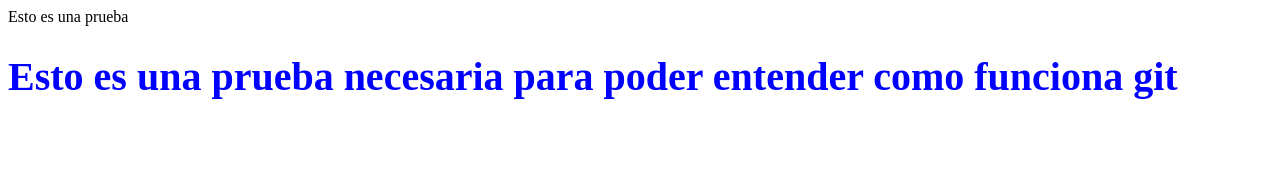
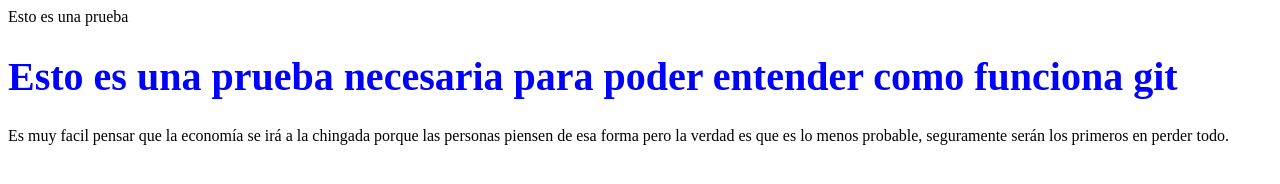
Before and after one commit to AlfonsoPiedrabuena/happybreakfastco, a plain HTML site: page happybreakfastco/index.html in a window 1280 px wide. Drawn offline with Linux system fonts and the light colour scheme.

```diff
--- a/happybreakfastco/index.html
+++ b/happybreakfastco/index.html
@@ -5,5 +5,6 @@
 	</head>
 	<body>
 		<h1>Esto es una prueba necesaria para poder entender como funciona git</h1>
+		<p>Es muy facil pensar que la economía se irá a la chingada porque las personas piensen de esa forma pero la verdad es que es lo menos probable, seguramente serán los primeros en perder todo.</p>
 	</body>
 </html>
```
